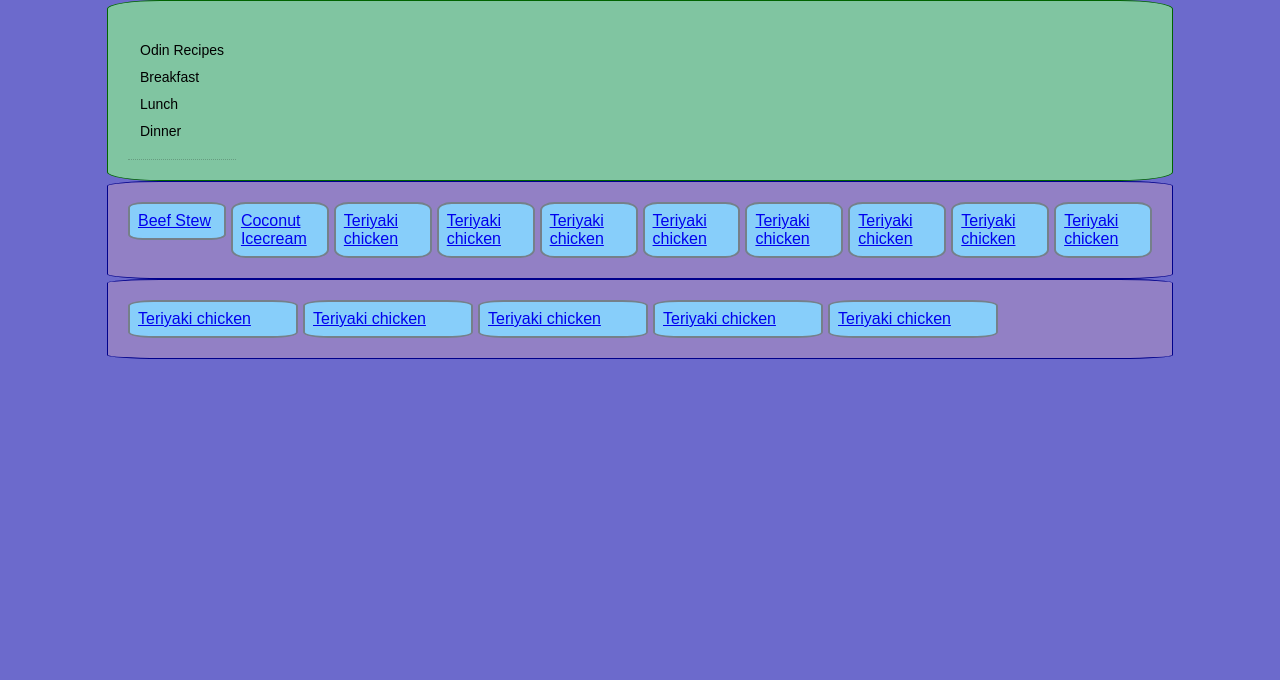
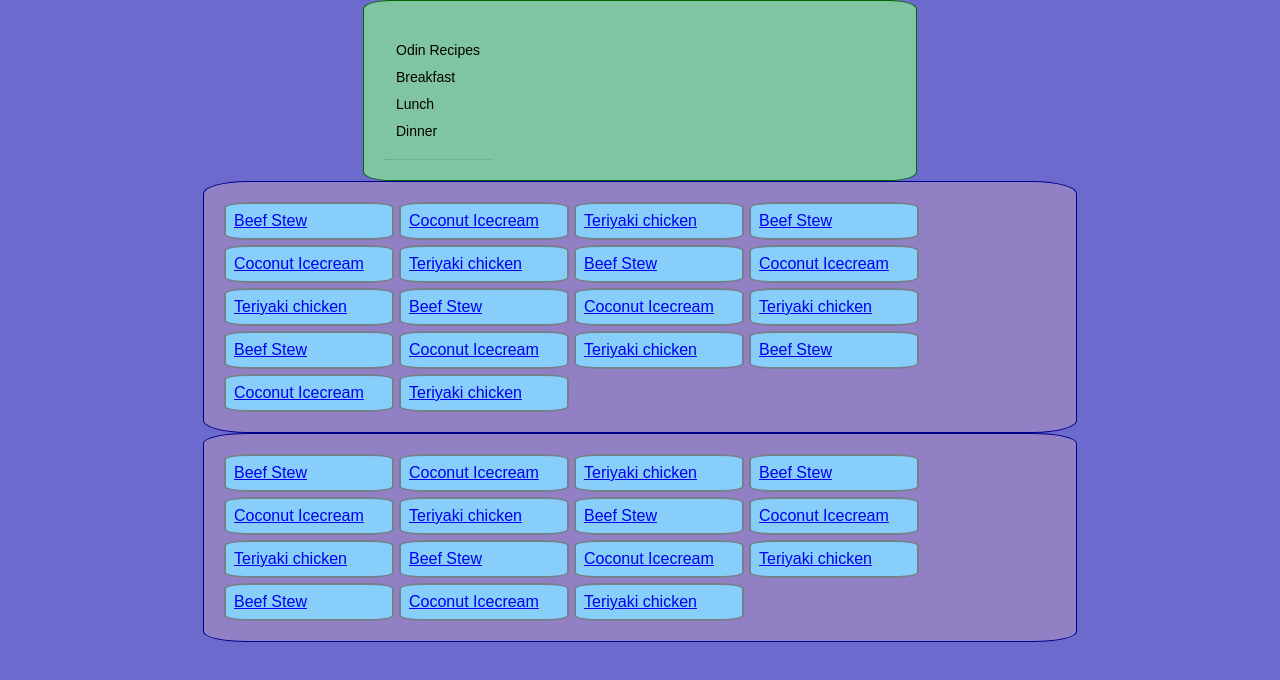
Before and after one commit to bmonagan/odin-recipes, a plain HTML site: page index.html in a window 1280 px wide. Drawn offline with Linux system fonts and the light colour scheme.

Commit message:
added wrapping

```diff
--- a/css/styles.css
+++ b/css/styles.css
@@ -1,6 +1,6 @@
 .container {
     display: flex;
-    width: 80%;
+    width: 65%;
     margin: 0 auto;
     padding: 20px;
     border: 1px solid darkblue;
@@ -9,16 +9,17 @@
     flex-direction: row;
     border-radius: 5%;
     gap: 5px;
+    flex-wrap: wrap;
 }
 .container-b {
     display: flex;
-    width: 80%;
+    width: 40%;
     margin: 0 auto;
     padding: 20px;
     border: 1px solid darkgreen;
     background-color: #80c5a1;
     align-items: baseline;
-    flex-direction: column;
+    flex-direction: row;
     border-radius: 5%;
     gap: 10px;
 }
--- a/index.html
+++ b/index.html
@@ -37,19 +37,37 @@
         <a href="./recipes/beef-stew.html" class = "links">Beef Stew</a>
         <a href="./recipes/coconut-milk-ice-cream.html" class = "links">Coconut Icecream</a>
         <a href="./recipes/teriyaki-chicken.html" class = "links">Teriyaki chicken</a>
+        <a href="./recipes/beef-stew.html" class = "links">Beef Stew</a>
+        <a href="./recipes/coconut-milk-ice-cream.html" class = "links">Coconut Icecream</a>
         <a href="./recipes/teriyaki-chicken.html" class = "links">Teriyaki chicken</a>
+        <a href="./recipes/beef-stew.html" class = "links">Beef Stew</a>
+        <a href="./recipes/coconut-milk-ice-cream.html" class = "links">Coconut Icecream</a>
         <a href="./recipes/teriyaki-chicken.html" class = "links">Teriyaki chicken</a>
+        <a href="./recipes/beef-stew.html" class = "links">Beef Stew</a>
+        <a href="./recipes/coconut-milk-ice-cream.html" class = "links">Coconut Icecream</a>
         <a href="./recipes/teriyaki-chicken.html" class = "links">Teriyaki chicken</a>
+        <a href="./recipes/beef-stew.html" class = "links">Beef Stew</a>
+        <a href="./recipes/coconut-milk-ice-cream.html" class = "links">Coconut Icecream</a>
         <a href="./recipes/teriyaki-chicken.html" class = "links">Teriyaki chicken</a>
-        <a href="./recipes/teriyaki-chicken.html" class = "links">Teriyaki chicken</a>
-        <a href="./recipes/teriyaki-chicken.html" class = "links">Teriyaki chicken</a>
+        <a href="./recipes/beef-stew.html" class = "links">Beef Stew</a>
+        <a href="./recipes/coconut-milk-ice-cream.html" class = "links">Coconut Icecream</a>
         <a href="./recipes/teriyaki-chicken.html" class = "links">Teriyaki chicken</a>
     </div>
     <div class = container>
+        <a href="./recipes/beef-stew.html" class = "links">Beef Stew</a>
+        <a href="./recipes/coconut-milk-ice-cream.html" class = "links">Coconut Icecream</a>
         <a href="./recipes/teriyaki-chicken.html" class = "links">Teriyaki chicken</a>
+        <a href="./recipes/beef-stew.html" class = "links">Beef Stew</a>
+        <a href="./recipes/coconut-milk-ice-cream.html" class = "links">Coconut Icecream</a>
         <a href="./recipes/teriyaki-chicken.html" class = "links">Teriyaki chicken</a>
+        <a href="./recipes/beef-stew.html" class = "links">Beef Stew</a>
+        <a href="./recipes/coconut-milk-ice-cream.html" class = "links">Coconut Icecream</a>
         <a href="./recipes/teriyaki-chicken.html" class = "links">Teriyaki chicken</a>
+        <a href="./recipes/beef-stew.html" class = "links">Beef Stew</a>
+        <a href="./recipes/coconut-milk-ice-cream.html" class = "links">Coconut Icecream</a>
         <a href="./recipes/teriyaki-chicken.html" class = "links">Teriyaki chicken</a>
+        <a href="./recipes/beef-stew.html" class = "links">Beef Stew</a>
+        <a href="./recipes/coconut-milk-ice-cream.html" class = "links">Coconut Icecream</a>
         <a href="./recipes/teriyaki-chicken.html" class = "links">Teriyaki chicken</a>
     </div>
 </body>
```
